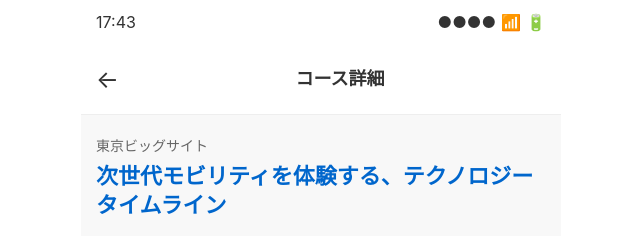
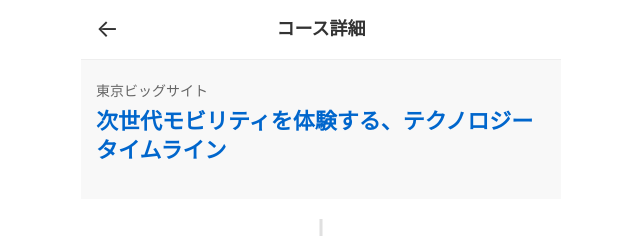
Before and after one commit to bsj-yoshijima/JMS-App-demo, a React app: page modelcoursedetail.html in a window 1280 px wide. Shown: the top 236 px of the page, without its empty margins (319-959 px from the left). Built offline with nearby package versions, Linux system fonts and the light colour scheme.

Commit message:
“高橋修正”

```diff
--- a/modelcoursedetail.html
+++ b/modelcoursedetail.html
@@ -51,14 +51,20 @@
             font-size: 24px;
             color: #333;
             text-decoration: none;
-            margin-right: 15px;
+            position: absolute;
+            left: 15px;
+            top: 50%;
+            transform: translateY(-50%);
+            z-index: 1;
         }
 
         .page-title {
-            flex-grow: 1;
+            width: 100%;
             text-align: center;
             font-size: 18px;
             font-weight: 600;
+            position: relative;
+            z-index: 0;
         }
 
         .course-header {
@@ -373,14 +379,14 @@
 <body>
     <div class="container">
         <!-- ステータスバー -->
-        <div class="status-bar">
+        <!-- <div class="status-bar">
             <div class="time">17:43</div>
             <div class="status-bar-right">
                 <div class="signal">●●●●</div>
                 <div class="wifi">📶</div>
                 <div class="battery">🔋</div>
             </div>
-        </div>
+        </div> -->
 
         <!-- ヘッダー -->
         <div class="header">
```
